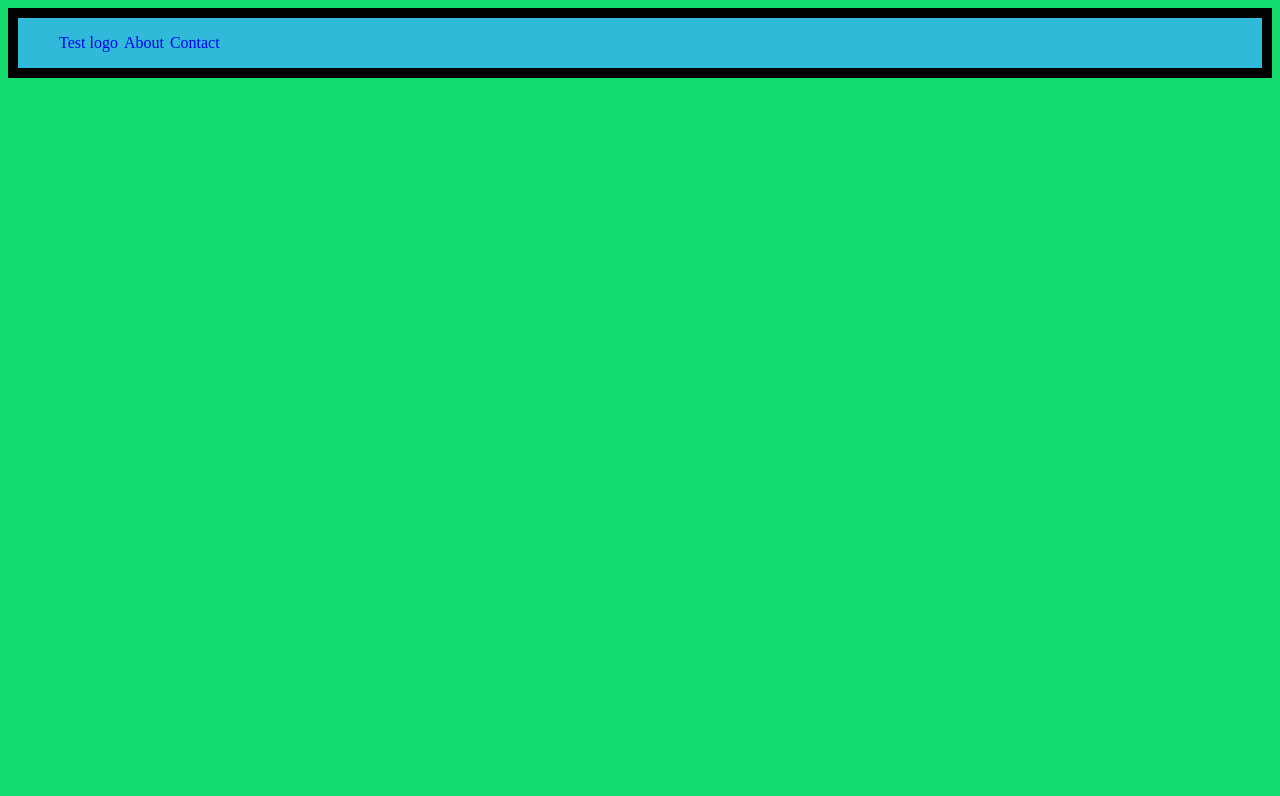
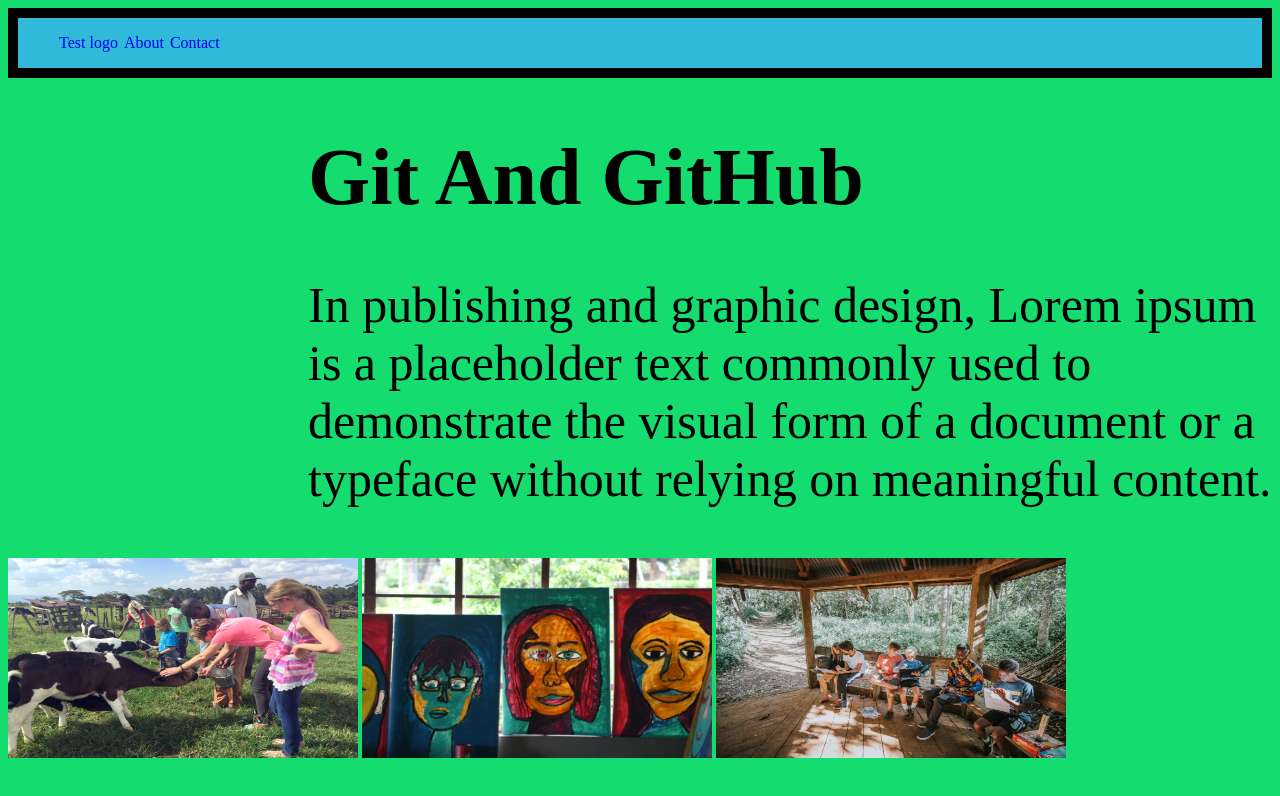
Before and after one commit to Pwetzl/git_collaboration-, a plain HTML site: page index.html in a window 1280 px wide. Drawn offline with Linux system fonts and the light colour scheme.

Commit message:
Updatetemplate

```diff
--- a/index.html
+++ b/index.html
@@ -7,6 +7,7 @@
     <title>Document</title>
 </head>
 <body>
+    <!-- START: Navigation -->
     <nav>
         <ul>
             <li class="logo"><a href="index.html">Test logo</a></li>
@@ -14,5 +15,33 @@
             <li class="contact"><a href="#contact">Contact</a></li>
         </ul>
     </nav>
+    <!-- END: Navigation -->
+
+    <!-- START: Main content -->
+    <div class="row">
+        <div class="col-md-12">
+            <h1>Git And GitHub</h1>
+        </div>
+    </div>
+
+    <div class="row">
+        <div class="col-md-12">
+            <p>
+                In publishing and graphic design,
+                Lorem ipsum is a placeholder text commonly used to
+                demonstrate the visual form of a document or a typeface
+                without relying on meaningful content.
+            </p>
+        </div>
+    </div>
+
+    <div class="row text-center">
+        <div class="col-md-12">
+            <img src="images/img10.jpg" alt="Image 10">
+            <img src="images/img11.jpg" alt="Image 11">
+            <img src="images/img13.jpg" alt="Image 13">
+        </div>
+    </div>
+    <!-- END: Main content -->
 </body>
 </html>
--- a/style.css
+++ b/style.css
@@ -39,5 +39,5 @@ img {
     width: 350px;
 }
 body {
-background-color: rgb(20, 220, 110);
+    background-color: rgb(20, 220, 110);
 }
```
Also changed, not shown: images/img10.jpg (added), images/img11.jpg (added), images/img13.jpg (added).
